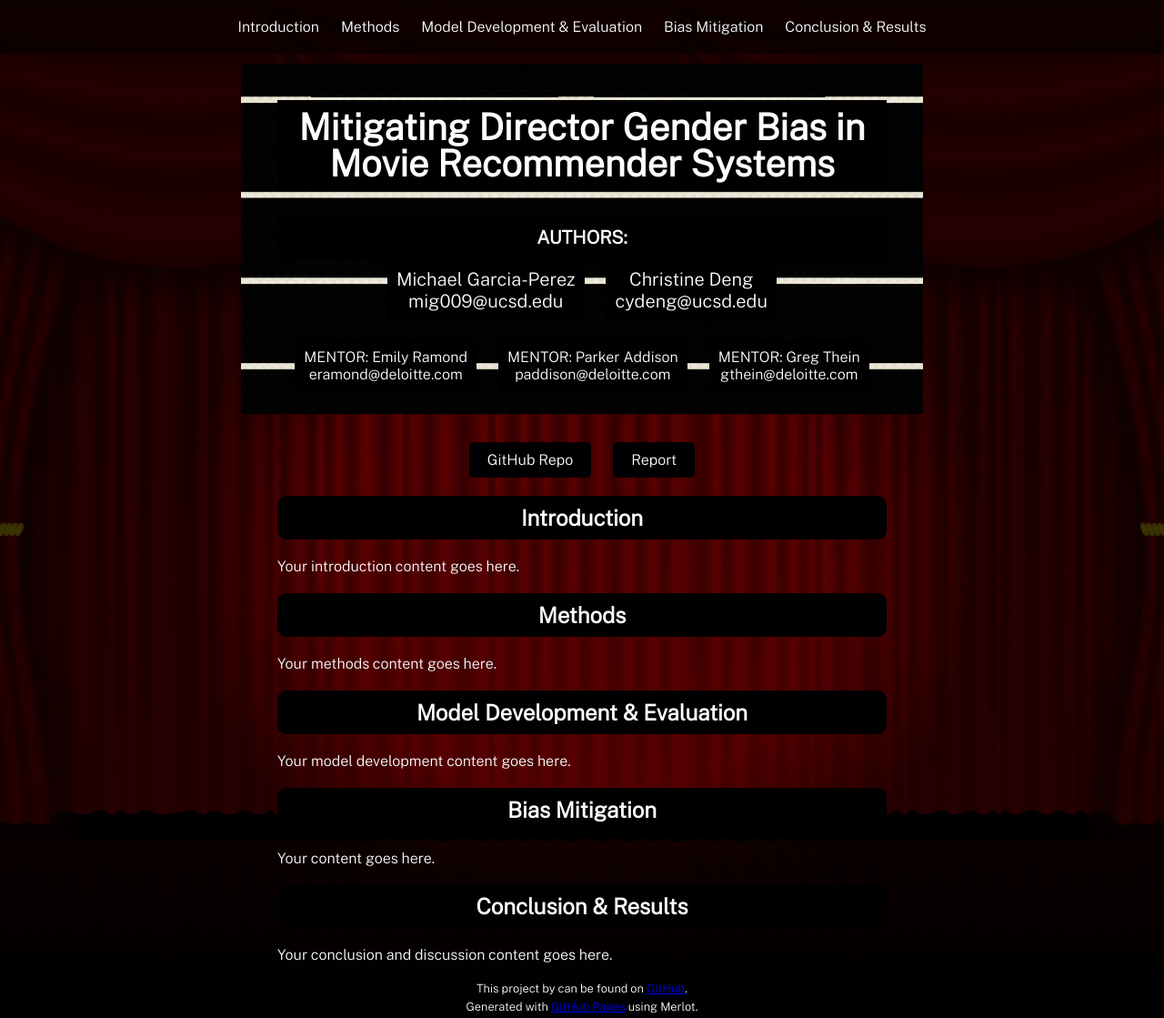
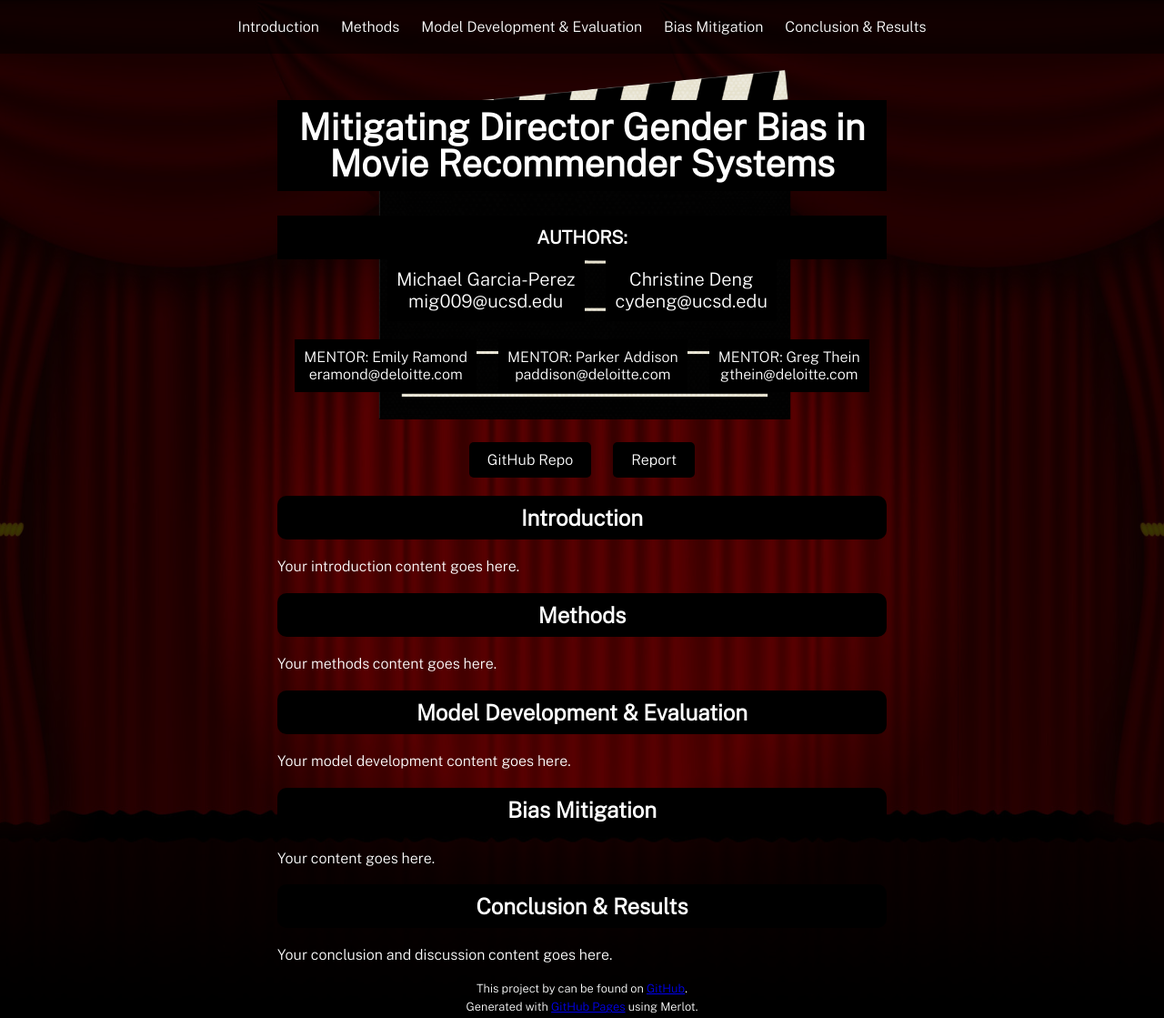
Before and after one commit to michael-garciaperez/DSC180A-Methodology-5, a Jekyll site: the page built from index.md, in a window 1280 px wide and 1119 px high. Shown: the whole window at 91% size. Built offline with Jekyll 4.4.1, drawn with Linux system fonts in a browser that asks for light colours.

Commit message:
Update style.scss

```diff
--- a/assets/css/style.scss
+++ b/assets/css/style.scss
@@ -25,9 +25,9 @@
   max-width: 670px;
   padding: 20px 40px 25px;
   background-image: url('../images/clap_board.png');
-  background-size: auto 200%;
+  background-size: contain;
   background-repeat: no-repeat;
-  background-position: center bottom;
+  background-position: center top;
 }
 
 header h1 {
```
